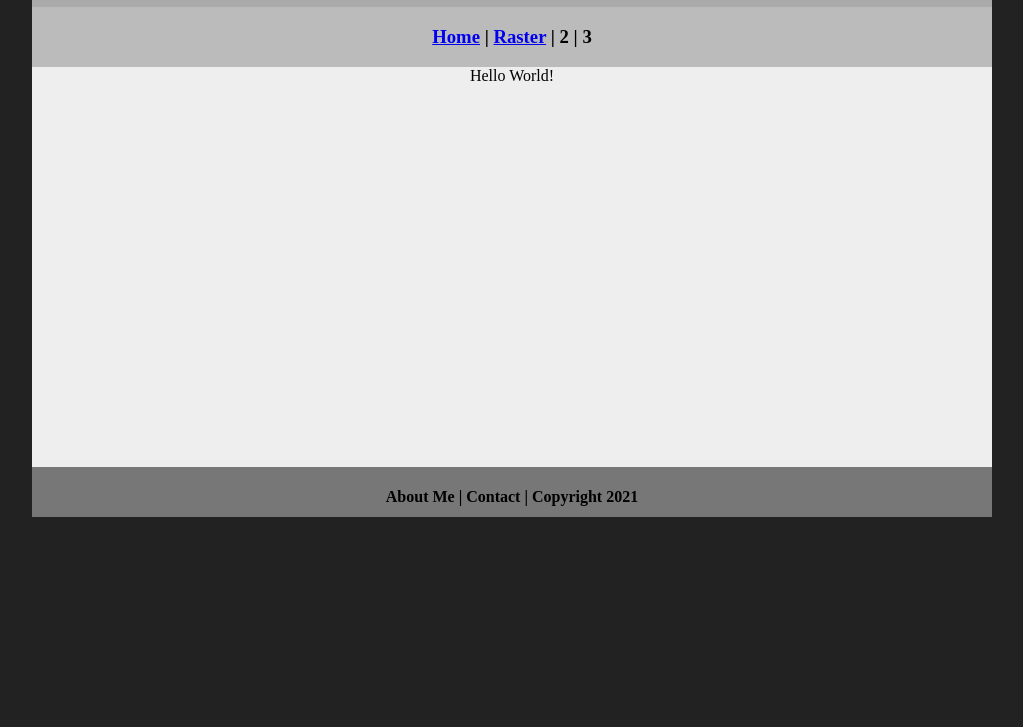
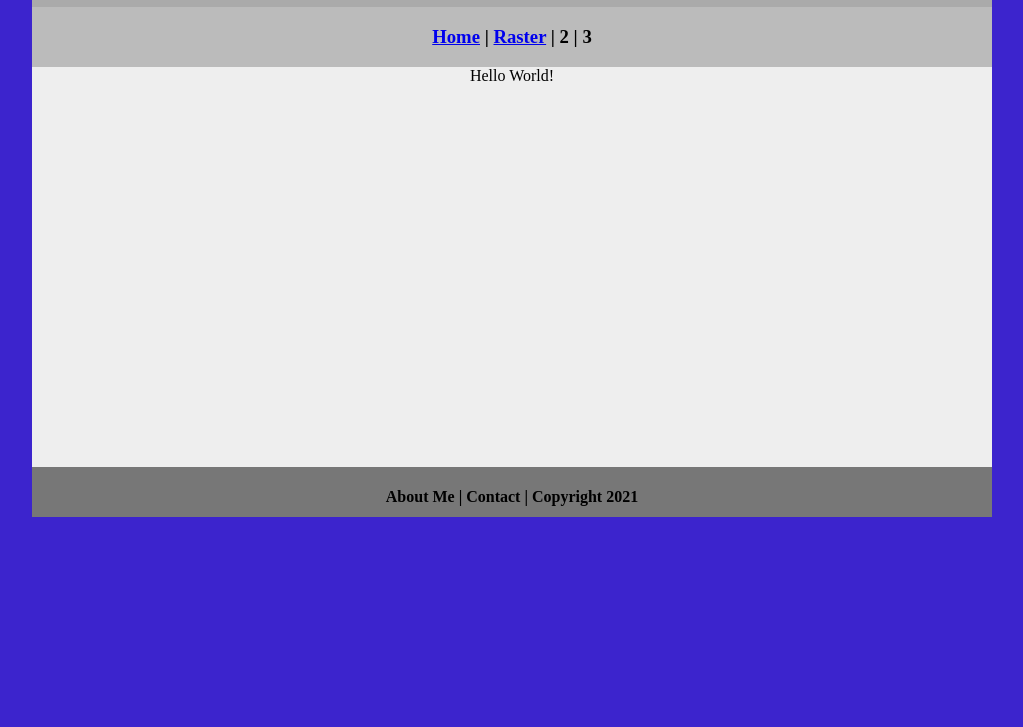
Before and after one commit to 43T28R/Digital-Media-Portfolio, a plain HTML site: page index.html in a window 1280 px wide. Shown: the part 73-800 px from the top of the page, without its empty margins (128-1151 px from the left). Drawn offline with Linux system fonts and the light colour scheme.

Commit message:
Update myCSS.css

```diff
--- a/myCSS.css
+++ b/myCSS.css
@@ -4,7 +4,7 @@ body {
 	margin: 0 auto;
 }
 .homePage {
-	background: #222222;
+	background: #3C24CD;
 }
 .container {
 	width: 960px;
```
